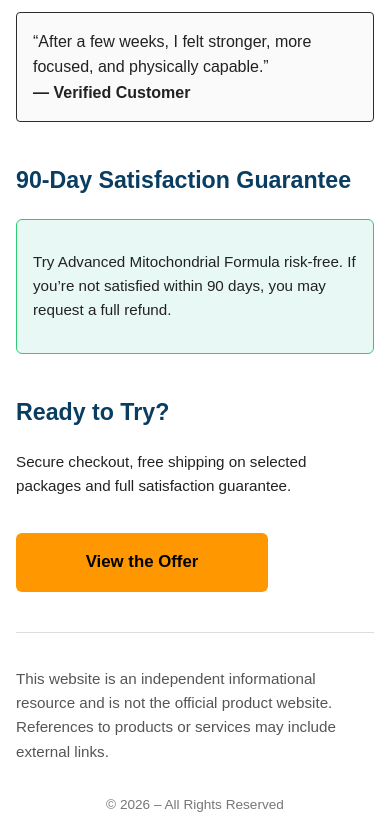
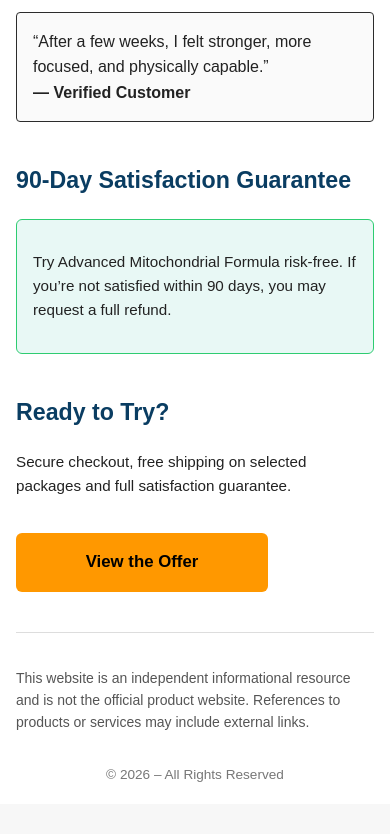
Before and after one commit to LojadaNet/Advanced-Mitochondrial-Formula, a plain HTML site: page index.html in a window 390 px wide. Shown: the part 3912-4746 px from the top of the page. After the commit the page ends 4716 px from the top, so only its background shows below. Drawn offline with Linux system fonts and the light colour scheme.

Commit message:
Improve responsive layout and styling

```diff
--- a/index.html
+++ b/index.html
@@ -190,7 +190,7 @@
 
     <!-- DISCLAIMER -->
     <div class="disclaimer">
-      <p>This website is an independent informational resource and is not the official product website. References to products or services may include external links.</p>
+      <p class="final">This website is an independent informational resource and is not the official product website. References to products or services may include external links.</p>
     </div>
 
     <footer>
--- a/style.css
+++ b/style.css
@@ -157,6 +157,10 @@
 
  p {
   margin: 14px 0;
+  font-size: 19px;
+  }
+  .final {
+    font-size: 14px;
   }
 
 .hero {
```
